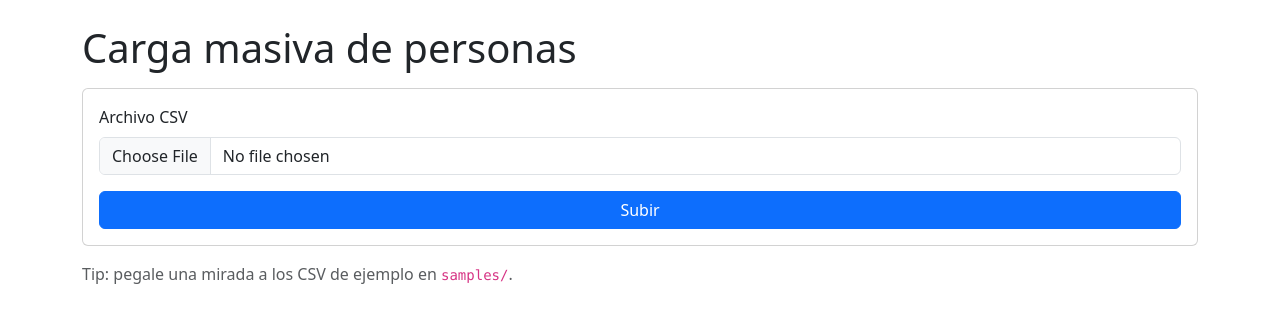
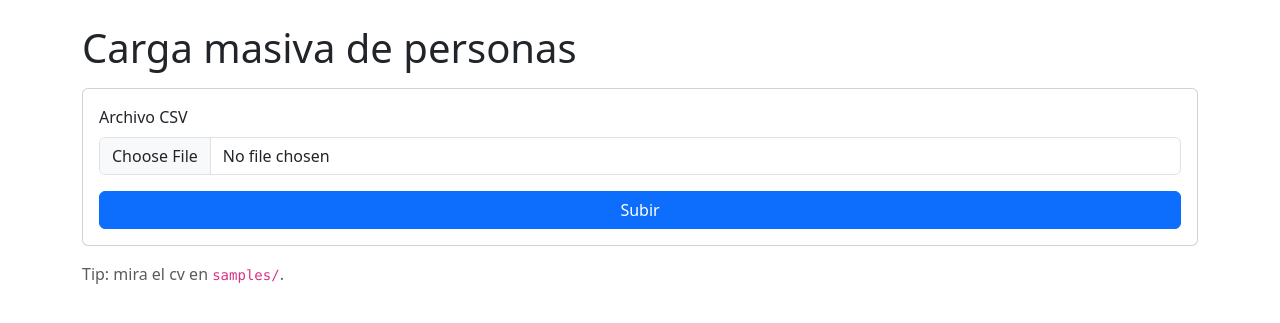
Before and after one commit to TomyLuque/PP-TP2, a Django app: page /carga-masiva/ in a window 1280 px wide. Shown: the part 56-379 px from the top of the page. Run offline with Django 5.2, Linux system fonts and the light colour scheme; the visitor is signed in with stand-in values (Sample User, id 1).

Commit message:
cambios en carga masiva
mejora codigo

```diff
--- a/templates/carga_masiva.html
+++ b/templates/carga_masiva.html
@@ -9,5 +9,5 @@
   </div>
   <button class="btn btn-primary">Subir</button>
 </form>
-<p class="mt-3 text-muted">Tip: pegale una mirada a los CSV de ejemplo en <code>samples/</code>.</p>
+<p class="mt-3 text-muted">Tip: mira el cv en <code>samples/</code>.</p>
 {% endblock %}
```
